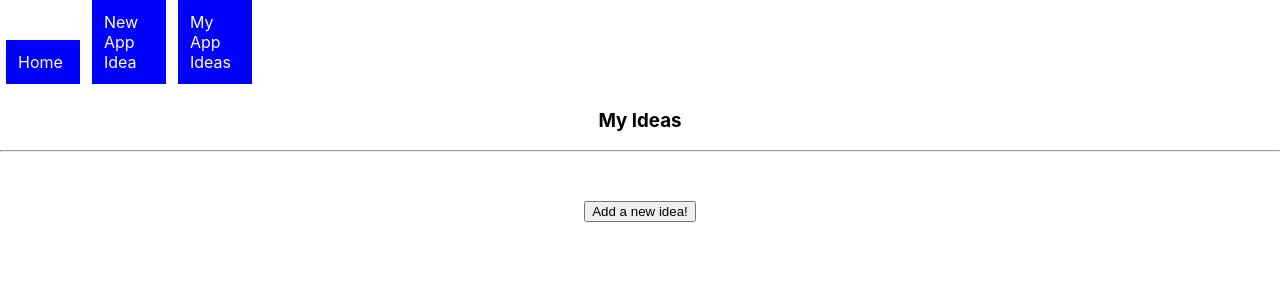
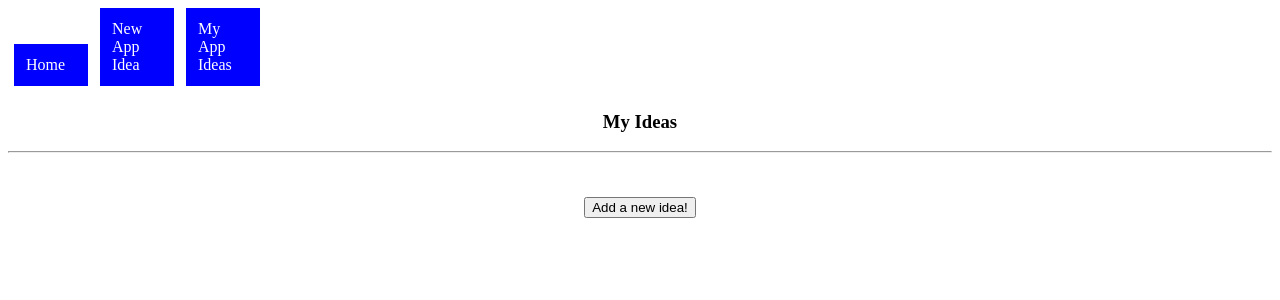
Before and after one commit to heather-tech/APP-JOURNAL, a React (Create React App) app: page /ideas in a window 1280 px wide. Shown: the top 300 px of the page. Built offline with nearby package versions, Linux system fonts and the light colour scheme; data requests are answered from the project's data file.

Commit message:
updates
one link still not working

```diff
--- a/package.json
+++ b/package.json
@@ -3,6 +3,9 @@
   "version": "0.1.0",
   "private": true,
   "dependencies": {
+    "@emotion/react": "^11.11.1",
+    "@emotion/styled": "^11.11.0",
+    "@mui/material": "^5.14.0",
     "@testing-library/jest-dom": "^5.16.5",
     "@testing-library/react": "^13.4.0",
     "@testing-library/user-event": "^13.5.0",
--- a/src/App.js
+++ b/src/App.js
@@ -15,16 +15,14 @@ const App = () => {
       <Navigation />
       <div className="App">
         <Routes>
+
           <Route exact path="/" Component={Home} />
           <Route exact path='/ideas' Component={Ideas} />
           <Route exact path="/ideas/new" Component={IdeaForm} />
           <Route exact path='/ideas/:id' Component={Idea} />
 
         </Routes>
-
       </div>
-
-
     </Router>
 
   );
--- a/src/MyContext.js
+++ b/src/MyContext.js
@@ -2,19 +2,19 @@ import React, { useState, useEffect } from 'react'
 
 const MyContext = React.createContext();
 
-export default MyContext;
+
 
 const MyProvider = (props) => {
     const [ideas, setIdeas] = useState([])
 
-    // useEffect(() => {
-    //     fetch("http://localhost:3001/shows")
-    //     .then(res => res.json())
-    //     .then(data => {
-    //         console.log(data)
-    //         setShows(data)
-    //     })
-    // }, [])
+    useEffect(() => {
+        fetch("http://localhost:3001/ideas")
+        .then(res => res.json())
+        .then(data => {
+            console.log(data)
+            setIdeas(data)
+        })
+    }, [])
 
     const addIdea = (idea) => {
         console.log(idea)
@@ -43,3 +43,6 @@ const MyProvider = (props) => {
 const MyConsumer = MyContext.Consumer
 
 export  { MyProvider, MyConsumer };
+
+
+export default MyContext;
--- a/src/index.js
+++ b/src/index.js
@@ -1,6 +1,5 @@
 import React from 'react';
 import ReactDOM from 'react-dom';
-import './index.css';
 import App from './App';
 import { MyProvider } from './MyContext'
 
```
Also changed, not shown: src/IdeaForm.js (+17 -3 lines), src/Ideas.js (line endings or trailing spaces), 1 other file (tests, documents, lock files or other folders).
